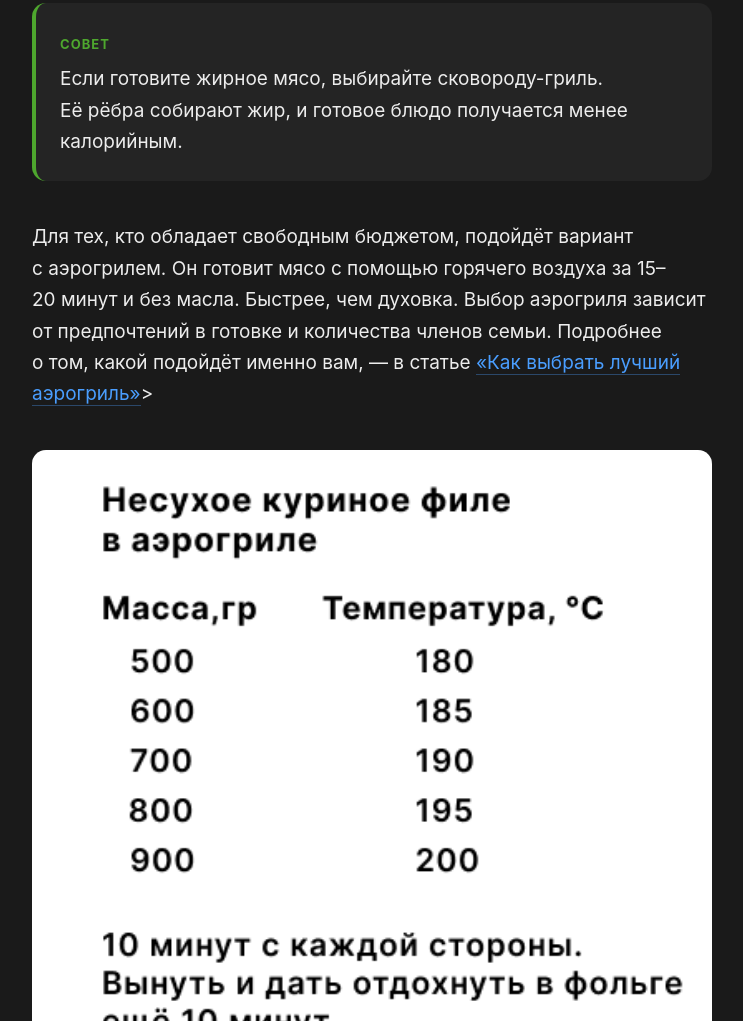
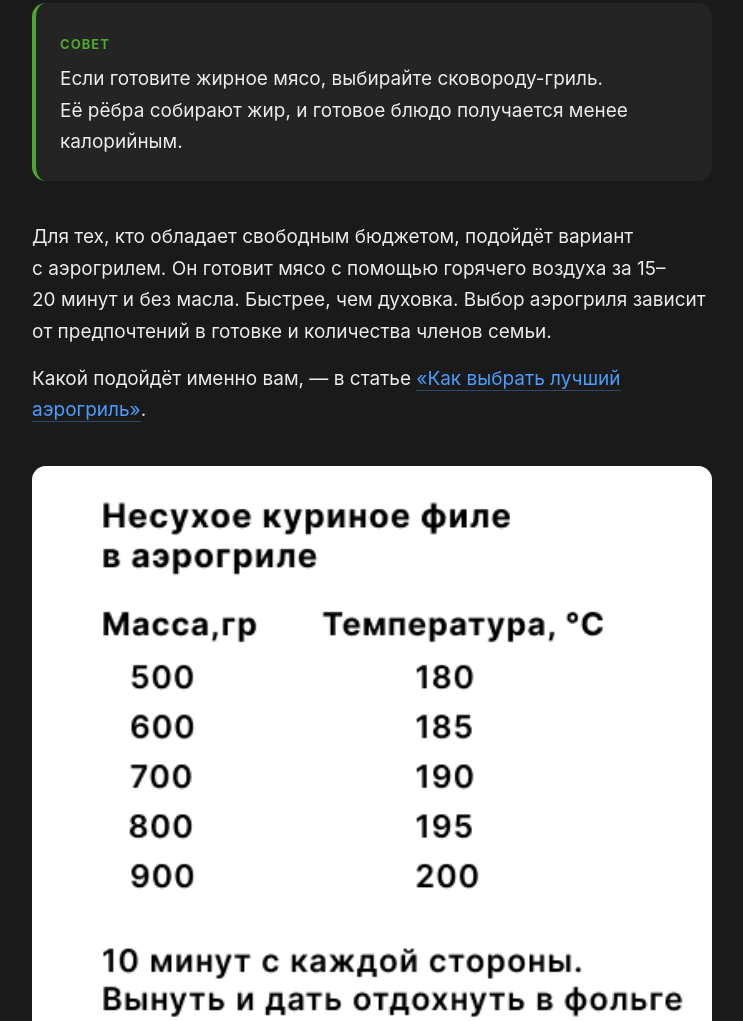
Before and after one commit to nafnafwork/bureau.article, a plain HTML site: page index.html in a window 1280 px wide. Shown: the part 2188-3209 px from the top of the page, without its empty margins (268-1011 px from the left). Drawn offline with Linux system fonts and the light colour scheme.

Commit message:
fix typo5

```diff
--- a/index.html
+++ b/index.html
@@ -73,7 +73,7 @@
                 <p>Если готовите жирное мясо, выбирайте сковороду-гриль. Её&nbsp;рёбра собирают жир, и&nbsp;готовое блюдо получается менее калорийным.</p>
             </div>
         </aside>
-        <p>Для&nbsp;тех, кто обладает свободным бюджетом, подойдёт вариант с&nbsp;аэрогрилем</a>. Он&nbsp;готовит мясо с&nbsp;помощью горячего воздуха за&nbsp;15–20&nbsp;минут и&nbsp;без&nbsp;масла. Быстрее, чем духовка. Выбор аэрогриля зависит от&nbsp;предпочтений в&nbsp;готовке и&nbsp;количества членов семьи. Подробнее о&nbsp;том, какой подойдёт именно вам, — в&nbsp;статье  <a href="https://t-j.ru/how-to-choose-air-fryer/" target="_blank" rel="noopener">«Как выбрать лучший аэрогриль»</a>>
+        <p>Для&nbsp;тех, кто обладает свободным бюджетом, подойдёт вариант с&nbsp;аэрогрилем</a>. Он&nbsp;готовит мясо с&nbsp;помощью горячего воздуха за&nbsp;15–20&nbsp;минут и&nbsp;без&nbsp;масла. Быстрее, чем духовка. Выбор аэрогриля зависит от&nbsp;предпочтений в&nbsp;готовке и&nbsp;количества членов семьи. <p>Какой подойдёт именно вам, — в&nbsp;статье <a href="https://t-j.ru/how-to-choose-air-fryer/" target="_blank" rel="noopener">«Как выбрать лучший аэрогриль»</a>.</p>
         <!-- Картинка 2. Чтобы она появилась — положите файл
              images/02-kurinaya-grudka-aerogril.jpg в папку. Стили уже готовы. -->
         <figure class="figure">
```
